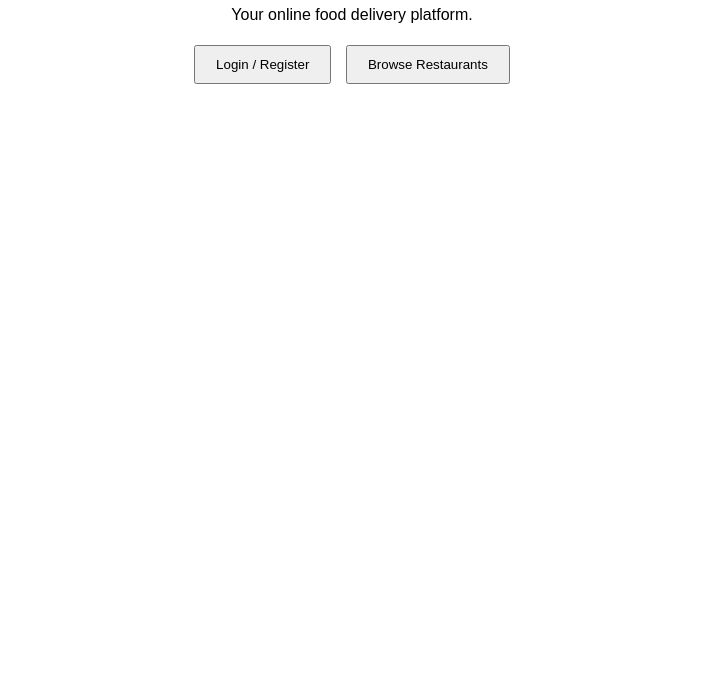
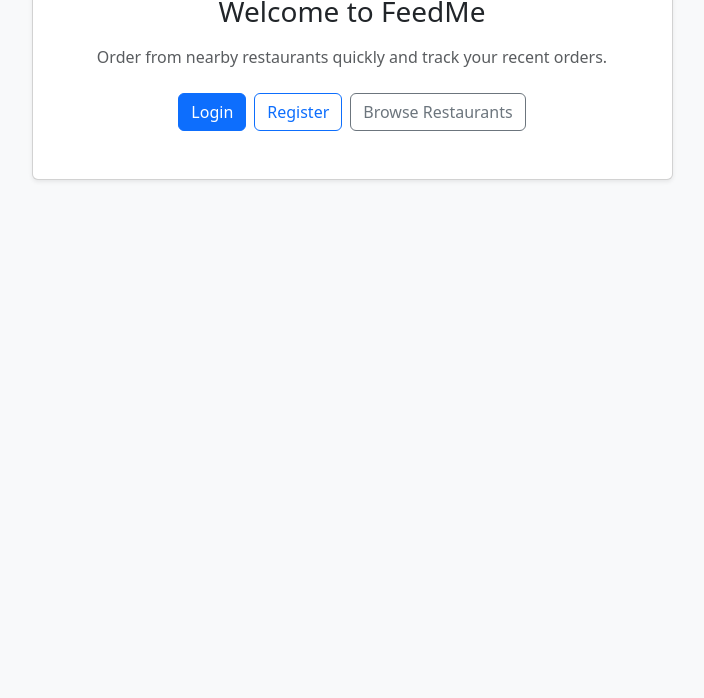
Before and after one commit to boneng-hub/feedme-cp3407, a website: page public/index.html in a window 1280 px wide. Shown: the part 102-800 px from the top of the page, without its empty margins (288-992 px from the left). Drawn offline with nearby package versions, Linux system fonts and the light colour scheme.

Commit message:
feat: update homepage layout and styling with Bootstrap integration

```diff
--- a/public/index.html
+++ b/public/index.html
@@ -1,14 +1,32 @@
 <!DOCTYPE html>
 <html>
 <head>
-    <title>FeedMe - Home</title>
-    <link rel="stylesheet" href="style.css">
+    <title>FeedMe Home</title>
+    <meta name="viewport" content="width=device-width, initial-scale=1">
+    <link href="https://cdn.jsdelivr.net/npm/bootstrap@5.3.3/dist/css/bootstrap.min.css" rel="stylesheet">
 </head>
-<body>
-    <h1>Welcome to FeedMe</h1>
-    <p>Your online food delivery platform.</p>
+<body class="bg-light">
+    <div class="container py-5">
+        <div class="row justify-content-center">
+            <div class="col-12 col-md-9 col-lg-7">
+                <div class="card shadow-sm">
+                    <div class="card-body p-4 p-md-5">
+                        <h1 class="h3 mb-3 text-center">Welcome to FeedMe</h1>
+                        <p class="text-muted text-center mb-4">
+                            Order from nearby restaurants quickly and track your recent orders.
+                        </p>
 
-    <a href="login.html"><button>Login / Register</button></a>
-    <a href="restaurants.html"><button>Browse Restaurants</button></a>
+                        <div class="d-grid gap-2 d-md-flex justify-content-md-center">
+                            <a class="btn btn-primary" href="login.html">Login</a>
+                            <a class="btn btn-outline-primary" href="register.html">Register</a>
+                            <a class="btn btn-outline-secondary" href="restaurants.html">Browse Restaurants</a>
+                        </div>
+                    </div>
+                </div>
+            </div>
+        </div>
+    </div>
+
+    <script src="https://cdn.jsdelivr.net/npm/bootstrap@5.3.3/dist/js/bootstrap.bundle.min.js"></script>
 </body>
 </html>
--- a/public/style.css
+++ b/public/style.css
@@ -1,14 +1,31 @@
-body {
-    font-family: Arial;
-    text-align: center;
-    margin: 50px;
+* {
+    box-sizing: border-box;
 }
 
-button {
-    padding: 10px 20px;
-    margin: 5px;
+body {
+    margin: 0;
+    padding: 32px 20px;
+    font-family: "Segoe UI", Arial, sans-serif;
+    color: #1f2937;
+    background: #f8f9fa;
+}
+
+h1,
+h2 {
+    margin-top: 0;
+}
+
+p {
+    line-height: 1.6;
 }
 
 ul {
     list-style-type: none;
+    padding-left: 0;
 }
+
+@media (max-width: 576px) {
+    body {
+        padding: 20px 14px;
+    }
+}
```
